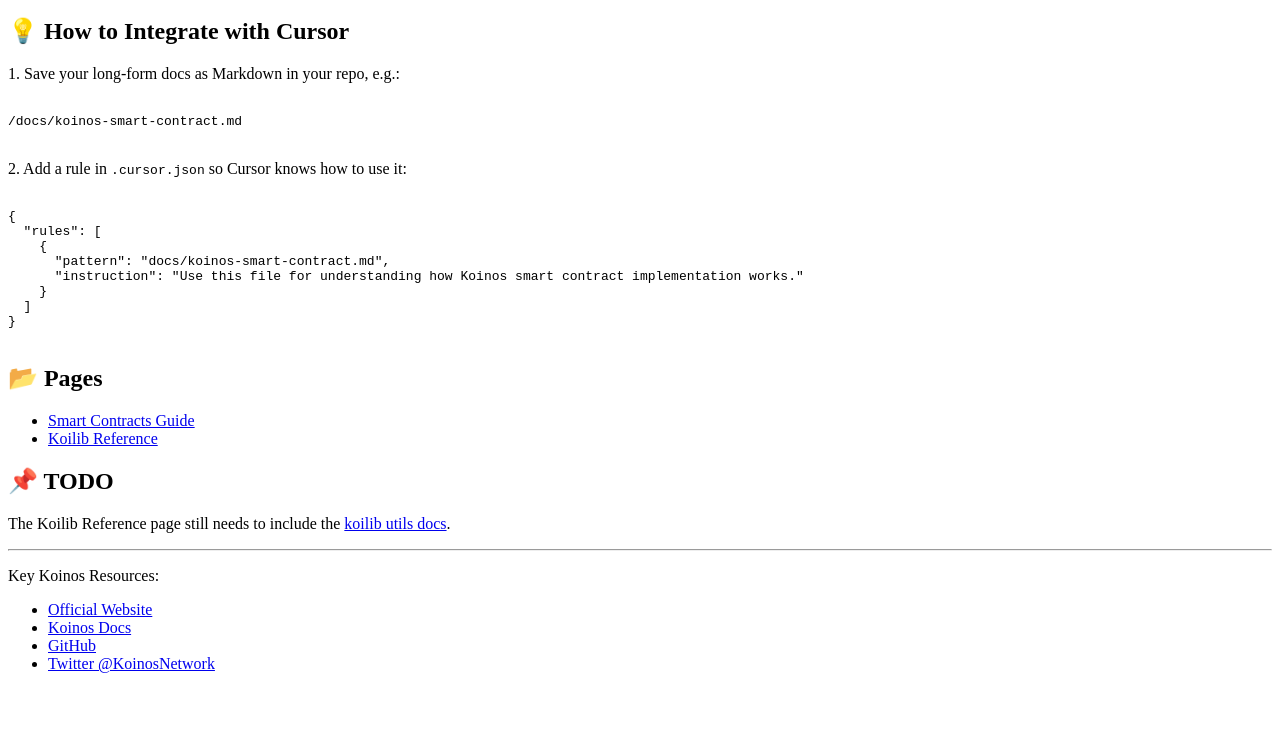
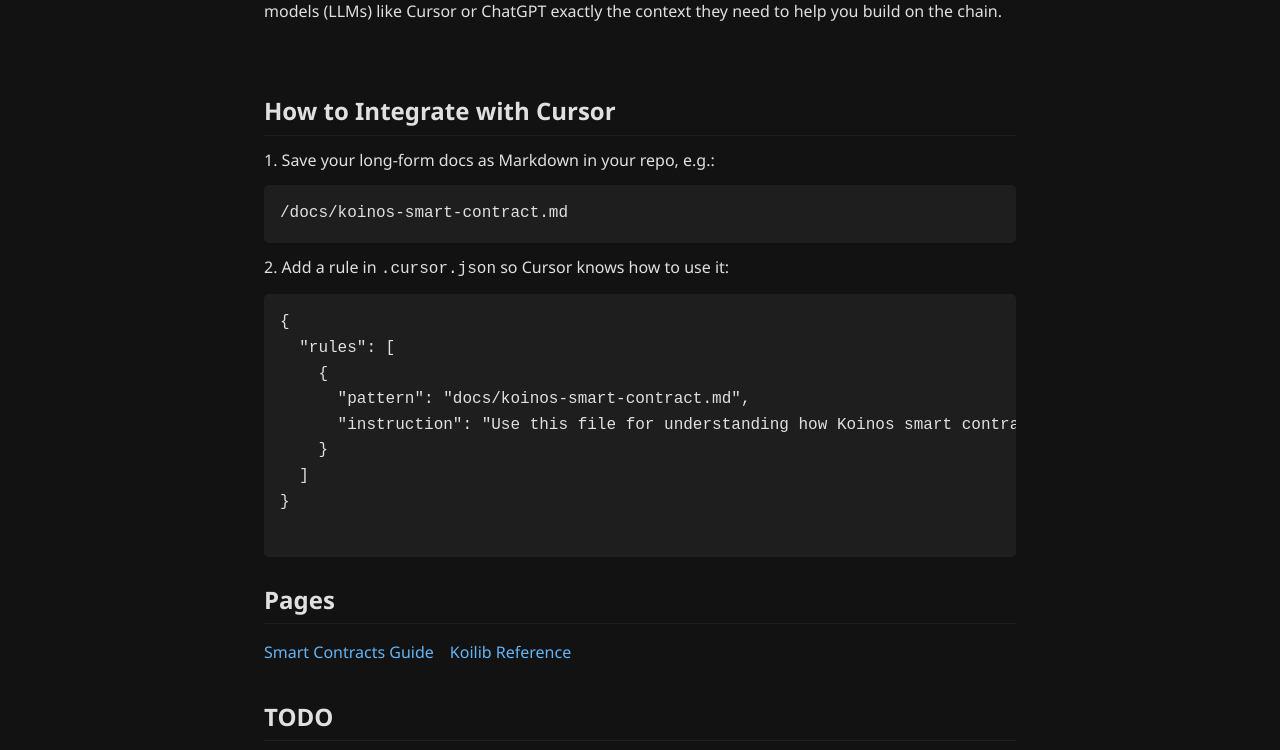
Before and after one commit to interfecto/LLMKoinosInput, a plain HTML site: page index.html in a window 1280 px wide. Shown: the part 119-869 px from the top of the page. Before the commit the page ends 808 px from the top, so only its background shows below. Drawn offline with Linux system fonts and the light colour scheme.

Commit message:
Update index.html

```diff
--- a/index.html
+++ b/index.html
@@ -2,29 +2,92 @@
 <html lang="en">
 <head>
   <meta charset="UTF-8">
+  <meta name="viewport" content="width=device-width, initial-scale=1.0">
   <title>LLM Docs for Koinos Blockchain</title>
+  <style>
+    :root {
+      --bg: #121212;
+      --surface: #1e1e1e;
+      --text: #e0e0e0;
+      --accent: #64b5f6;
+      --link: #90caf9;
+    }
+    * { box-sizing: border-box; margin: 0; padding: 0; }
+    body {
+      background: var(--bg);
+      color: var(--text);
+      font-family: 'Segoe UI', Tahoma, sans-serif;
+      line-height: 1.6;
+      display: flex;
+      flex-direction: column;
+      min-height: 100vh;
+    }
+    header, main, footer {
+      max-width: 800px;
+      width: 100%;
+      margin: auto;
+      padding: 1rem 1.5rem;
+    }
+    h1 {
+      font-size: 2.5rem;
+      margin-bottom: 0.5rem;
+    }
+    h2 {
+      font-size: 1.5rem;
+      margin: 1.5rem 0 0.5rem;
+      border-bottom: 1px solid var(--surface);
+      padding-bottom: 0.25rem;
+    }
+    p { margin: 0.75rem 0; }
+    a {
+      color: var(--accent);
+      text-decoration: none;
+    }
+    a:hover { text-decoration: underline; }
+    nav ul, footer ul {
+      list-style: none;
+      display: flex;
+      gap: 1rem;
+      flex-wrap: wrap;
+      margin: 0.5rem 0;
+    }
+    pre {
+      background: var(--surface);
+      padding: 1rem;
+      border-radius: 5px;
+      overflow-x: auto;
+      margin: 0.5rem 0;
+    }
+    code {
+      font-family: 'Source Code Pro', monospace;
+      color: var(--text);
+    }
+    ul li { margin: 0.5rem 0; }
+    footer {
+      margin-top: auto;
+      border-top: 1px solid var(--surface);
+      padding-top: 1rem;
+      font-size: 0.9rem;
+    }
+  </style>
 </head>
 <body>
+  <header>
     <h1>LLM Docs for Koinos Blockchain</h1>
+    <p>
+      Your AI‑optimized documentation hub for Koinos. Each page here is crafted
+      to give large language models (LLMs) like Cursor or ChatGPT exactly the
+      context they need to help you build on the chain.
+    </p>
+  </header>
 
-  <p>
-    Welcome to your AI‑optimized documentation hub for the Koinos blockchain. Each page here is structured
-    to give large language models (LLMs) like Cursor or ChatGPT exactly the
-    context they need to help you build on Koinos.
-  </p>
-
-  <h2>💡 How to Integrate with Cursor</h2>
-  <p>
-    1. Save your long‑form docs as Markdown in your repo, e.g.:
-  </p>
-  <pre><code class="language-bash">
-/docs/koinos-smart-contract.md
-  </code></pre>
-  <p>
-    2. Add a rule in <code>.cursor.json</code> so Cursor knows how to use it:
-  </p>
-  <pre><code class="language-json">
-{
+  <main>
+    <section>
+      <h2>How to Integrate with Cursor</h2>
+      <p>1. Save your long‑form docs as Markdown in your repo, e.g.:</p>
+      <pre><code>/docs/koinos-smart-contract.md</code></pre>
+      <p>2. Add a rule in <code>.cursor.json</code> so Cursor knows how to use it:</p>
+      <pre><code>{
   "rules": [
     {
       "pattern": "docs/koinos-smart-contract.md",
@@ -33,22 +96,29 @@
   ]
 }
       </code></pre>
+    </section>
 
-  <h2>📂 Pages</h2>
+    <section>
+      <h2>Pages</h2>
+      <nav>
         <ul>
           <li><a href="SmartContracts.html">Smart Contracts Guide</a></li>
           <li><a href="koilib.html">Koilib Reference</a></li>
         </ul>
+      </nav>
+    </section>
 
-  <h2>📌 TODO</h2>
+    <section>
+      <h2>TODO</h2>
       <p>
         The Koilib Reference page still needs to include the
         <a href="https://joticajulian.github.io/koilib/modules/utils.html" target="_blank">
         koilib utils docs</a>.
       </p>
+    </section>
+  </main>
 
   <footer>
-    <hr>
     <p>Key Koinos Resources:</p>
     <ul>
       <li><a href="https://koinos.io" target="_blank">Official Website</a></li>
```
Lines whose indentation alone changed are shown as unchanged.
